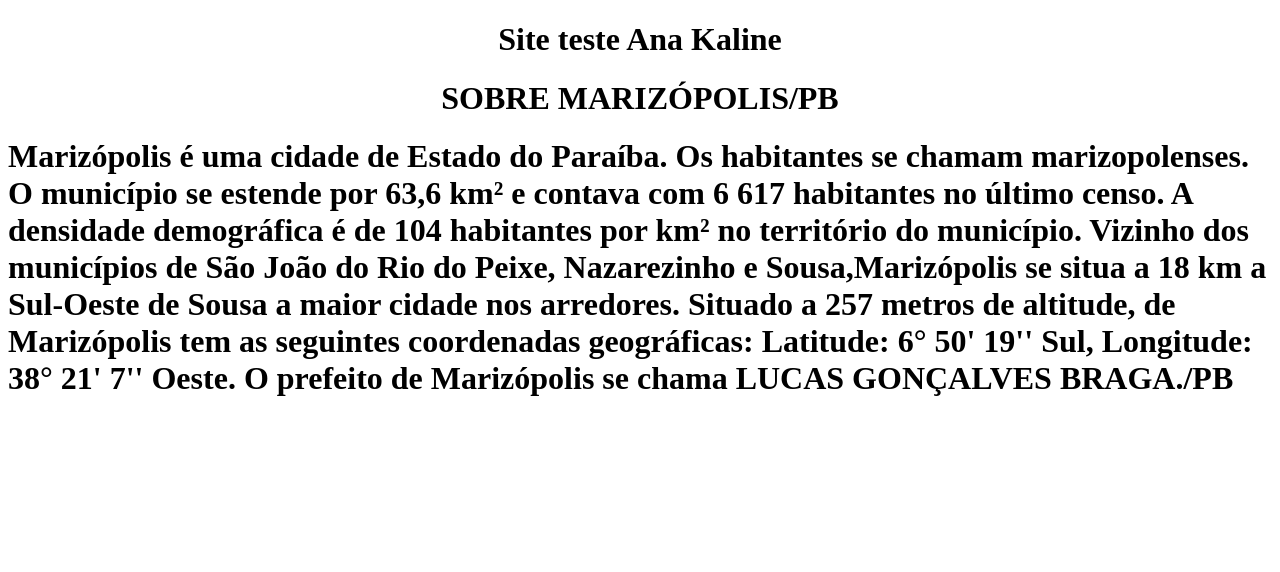
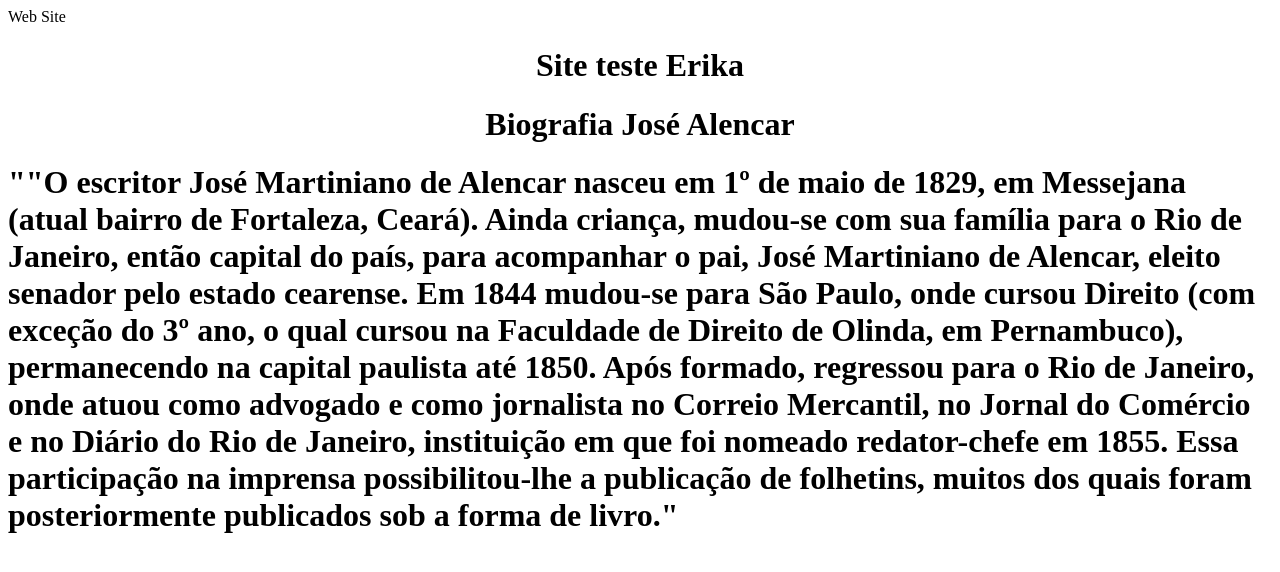
Before and after one commit to enilak1/calculadora, a plain HTML site: page index.html in a window 1280 px wide. Drawn offline with Linux system fonts and the light colour scheme.

Commit message:
Update index.html

```diff
--- a/index.html
+++ b/index.html
@@ -6,17 +6,16 @@
         <meta http-equiv="X-UA-Compatible" content="IE=edge">
         <meta name="viewport" content="width=devide-width, initial-scale=1.0">
         <meta name="description" content="Site teste">
+        <meta name="author" content="Ana Kaline"
 		<title>Web Site</title>
 	</head>
 
 	<body>
-		<center><h1>Site teste Ana Kaline</h1></center>
-		<center><h1>SOBRE MARIZÓPOLIS/PB</h1></center>
-            <h1>Marizópolis é uma cidade de Estado do Paraíba. Os habitantes se chamam marizopolenses.
-O município se estende por 63,6 km² e contava com 6 617 habitantes no último censo. A densidade demográfica é de 104 habitantes por km² no território do município.
-Vizinho dos municípios de São João do Rio do Peixe, Nazarezinho e Sousa,Marizópolis se situa a 18 km a Sul-Oeste de Sousa a maior cidade nos arredores.
-Situado a 257 metros de altitude, de Marizópolis tem as seguintes coordenadas geográficas: Latitude: 6° 50' 19'' Sul, Longitude: 38° 21' 7'' Oeste.
-O prefeito de Marizópolis se chama LUCAS GONÇALVES BRAGA./PB</h1>
+		<center><h1>Site teste Erika</h1></center>
+		<center><h1>Biografia José Alencar</h1></center>
+            <h1>""O escritor José Martiniano de Alencar nasceu em 1º de maio de 1829, em Messejana (atual bairro de Fortaleza, Ceará). Ainda criança, mudou-se com sua família para o Rio de Janeiro, então capital do país, para acompanhar o pai, José Martiniano de Alencar, eleito senador pelo estado cearense. Em 1844 mudou-se para São Paulo, onde cursou Direito (com exceção do 3º ano, o qual cursou na Faculdade de Direito de Olinda, em Pernambuco), permanecendo na capital paulista até 1850.
+
+                Após formado, regressou para o Rio de Janeiro, onde atuou como advogado e como jornalista no Correio Mercantil, no Jornal do Comércio e no Diário do Rio de Janeiro, instituição em que foi nomeado redator-chefe em 1855. Essa participação na imprensa possibilitou-lhe a publicação de folhetins, muitos dos quais foram posteriormente publicados sob a forma de livro." </h1>
 
     </body>
 
```
